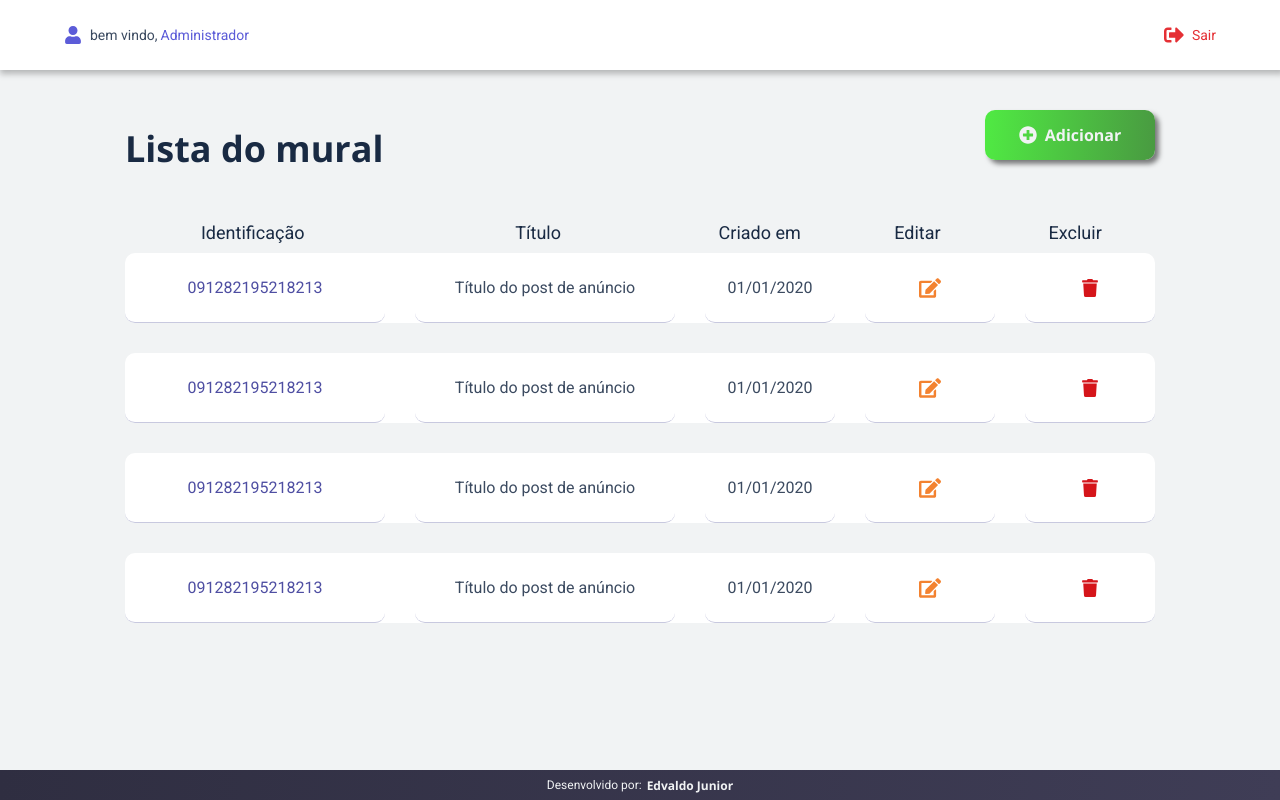
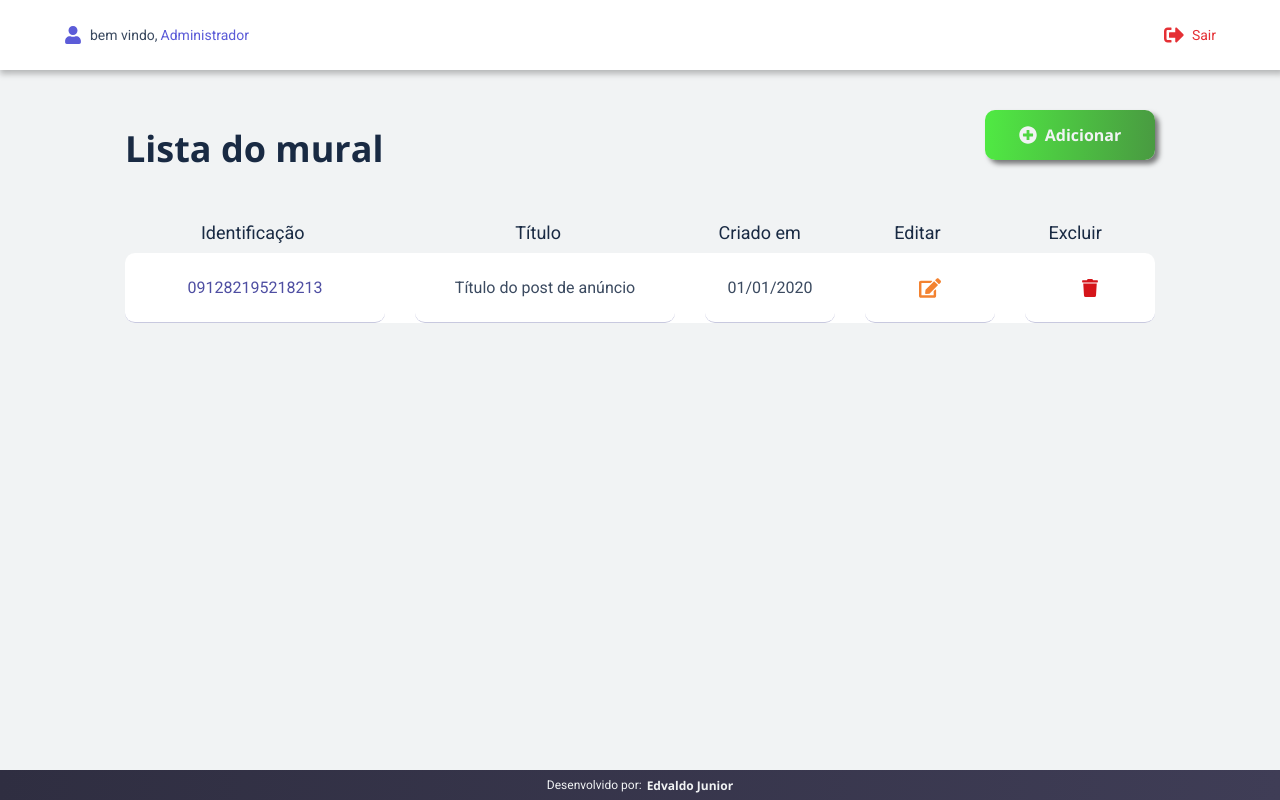
Before and after one commit to EddyPBR/mural-digital, a React (Create React App) app in the folder web/: page /admin/announces in a window 1280 px wide. Built offline with nearby package versions, Linux system fonts and the light colour scheme.

Commit message:
:package: Transformando <tr> and component TableRow | :wrench: Atribuindo Links a coluna de edição e exclusão da TrableRow

```diff
--- /dev/null
+++ b/web/src/components/TableRow/index.tsx
@@ -0,0 +1,113 @@
+import React from "react";
+import styled from "styled-components";
+import { Link } from "react-router-dom";
+import { FaTrash, FaEdit } from "react-icons/fa";
+
+interface TableRow {
+  id: string;
+  title: string;
+  date: string;
+}
+
+const TableRow: React.FC<TableRow> = (props) => {
+  const { id, title, date } = props;
+  return (
+    <Row>
+      <td>{id}</td>
+      <td>{title}</td>
+      <td>{date}</td>
+      <td>
+        <Link to={`/announces/edit/${id}`}>
+          <FaEdit size={22} />
+        </Link>
+      </td>
+      <td>
+        <Link onClick={ (event) => {
+          event.preventDefault();
+          console.log("ok")
+        } } to={`/announces/delete/${id}`}>
+          <FaTrash size={18} />
+        </Link>
+      </td>
+    </Row>
+  );
+};
+
+const Row = styled.tr`
+  width: 100%;
+  height: 7rem;
+  background-color: #fff;
+  display: grid;
+  grid-template-columns: 2fr 2fr 1fr 1fr 1fr;
+  gap: 3rem;
+  border-radius: 1rem;
+  margin-bottom: 3rem;
+
+  table-layout: fixed;
+
+  && > td {
+    font: 400 1.6rem/2.4rem "Roboto", sans-serif;
+    color: var(--color-text);
+    border-radius: 1rem;
+    border-bottom: 0.1rem solid #c8c9df;
+
+    display: flex;
+    align-items: center;
+    justify-content: center;
+  }
+
+  && > td:hover {
+    transition: 1s;
+    border: 0.1rem solid #c8c9df;
+  }
+
+  && > td:nth-child(1) {
+    color: var(--color-secundary-light);
+  }
+
+  && > td:nth-child(4) {
+    color: #f38230;
+  }
+
+  && > td:nth-child(5) {
+    color: #d5151a;
+  }
+
+  && > td:nth-child(4) > a {
+    width: 100%;
+    height: 100%;
+    color: #f38230;
+    text-decoration: none;
+
+    display: flex;
+    align-items: center;
+    justify-content: center;
+  }
+
+  && > td:nth-child(5) > a {
+    width: 100%;
+    height: 100%;
+    text-decoration: none;
+    color: #d5151a;
+
+    display: flex;
+    align-items: center;
+    justify-content: center;
+  }
+
+  && > td:nth-child(4):hover {
+    background: rgba(253, 216, 53, 0.4);
+    border-color: rgba(253, 216, 53, 0.4);
+    transition: 0.3s;
+    cursor: pointer;
+  }
+
+  && > td:nth-child(5):hover {
+    background: rgba(213, 21, 26, 0.2);
+    border-color: rgba(213, 21, 26, 0.2);
+    transition: 0.3s;
+    cursor: pointer;
+  }
+`;
+
+export default TableRow;
--- a/web/src/pages/AnnounceList/index.tsx
+++ b/web/src/pages/AnnounceList/index.tsx
@@ -1,9 +1,10 @@
 import React from "react";
 import styled from "styled-components";
 import { Link } from "react-router-dom";
-import { FaTrash, FaEdit, FaPlusCircle } from "react-icons/fa";
+import { FaPlusCircle } from "react-icons/fa";
 
 import AdminNavbar from "../../components/AdminNavbar";
+import TableRow from "../../components/TableRow";
 
 const AnnounceList: React.FC = () => {
   return (
@@ -30,125 +31,11 @@ const AnnounceList: React.FC = () => {
             </tr>
           </TableHeader>
           <TableBody>
-            <tr>
-              <td>091282195218213</td>
-              <td>Título do post de anúncio</td>
-              <td>01/01/2020</td>
-              <td>
-                <FaEdit size={22} />
-              </td>
-              <td>
-                <FaTrash size={18} />
-              </td>
-            </tr>
-
-            <tr>
-              <td>091282195218213</td>
-              <td>Título do post de anúncio</td>
-              <td>01/01/2020</td>
-              <td>
-                <FaEdit size={22} />
-              </td>
-              <td>
-                <FaTrash size={18} />
-              </td>
-            </tr>
-
-            <tr>
-              <td>091282195218213</td>
-              <td>Título do post de anúncio</td>
-              <td>01/01/2020</td>
-              <td>
-                <FaEdit size={22} />
-              </td>
-              <td>
-                <FaTrash size={18} />
-              </td>
-            </tr>
-
-            <tr>
-              <td>091282195218213</td>
-              <td>Título do post de anúncio</td>
-              <td>01/01/2020</td>
-              <td>
-                <FaEdit size={22} />
-              </td>
-              <td>
-                <FaTrash size={18} />
-              </td>
-            </tr>
-
-            <tr>
-              <td>091282195218213</td>
-              <td>Título do post de anúncio</td>
-              <td>01/01/2020</td>
-              <td>
-                <FaEdit size={22} />
-              </td>
-              <td>
-                <FaTrash size={18} />
-              </td>
-            </tr>
-
-            <tr>
-              <td>091282195218213</td>
-              <td>Título do post de anúncio</td>
-              <td>01/01/2020</td>
-              <td>
-                <FaEdit size={22} />
-              </td>
-              <td>
-                <FaTrash size={18} />
-              </td>
-            </tr>
-
-            <tr>
-              <td>091282195218213</td>
-              <td>Título do post de anúncio</td>
-              <td>01/01/2020</td>
-              <td>
-                <FaEdit size={22} />
-              </td>
-              <td>
-                <FaTrash size={18} />
-              </td>
-            </tr>
-
-            <tr>
-              <td>091282195218213</td>
-              <td>Título do post de anúncio</td>
-              <td>01/01/2020</td>
-              <td>
-                <FaEdit size={22} />
-              </td>
-              <td>
-                <FaTrash size={18} />
-              </td>
-            </tr>
-
-            <tr>
-              <td>091282195218213</td>
-              <td>Título do post de anúncio</td>
-              <td>01/01/2020</td>
-              <td>
-                <FaEdit size={22} />
-              </td>
-              <td>
-                <FaTrash size={18} />
-              </td>
-            </tr>
-
-            <tr>
-              <td>091282195218213</td>
-              <td>Título do post de anúncio</td>
-              <td>01/01/2020</td>
-              <td>
-                <FaEdit size={22} />
-              </td>
-              <td>
-                <FaTrash size={18} />
-              </td>
-            </tr>
+            <TableRow
+              id="091282195218213"
+              title="Título do post de anúncio"
+              date="01/01/2020"
+            />
           </TableBody>
         </Table>
       </Announce>
@@ -215,61 +102,6 @@ const TableBody = styled.tbody`
   max-height: 50vh;
   overflow-y: scroll;
   display: block;
-
-  && > tr {
-    width: 100%;
-    height: 7rem;
-    background-color: #fff;
-    display: grid;
-    grid-template-columns: 2fr 2fr 1fr 1fr 1fr;
-    gap: 3rem;
-    border-radius: 1rem;
-    margin-bottom: 3rem;
-
-    table-layout: fixed;
-  }
-
-  && > tr > td {
-    font: 400 1.6rem/2.4rem "Roboto", sans-serif;
-    color: var(--color-text);
-    border-radius: 1rem;
-    border-bottom: 0.1rem solid #c8c9df;
-
-    display: flex;
-    align-items: center;
-    justify-content: center;
-  }
-
-  && > tr > td:hover {
-    transition: 1s;
-    border: 0.1rem solid #c8c9df;
-  }
-
-  && > tr > td:nth-child(1) {
-    color: var(--color-secundary-light);
-  }
-
-  && > tr > td:nth-child(4) {
-    color: #f38230;
-  }
-
-  && > tr > td:nth-child(5) {
-    color: #d5151a;
-  }
-
-  && > tr > td:nth-child(4):hover {
-    background: rgba(253, 216, 53, 0.4);
-    border-color: rgba(253, 216, 53, 0.4);
-    transition: 0.3s;
-    cursor: pointer;
-  }
-
-  && > tr > td:nth-child(5):hover {
-    background: rgba(213, 21, 26, 0.2);
-    border-color: rgba(213, 21, 26, 0.2);
-    transition: 0.3s;
-    cursor: pointer;
-  }
 `;
 
 const Button = styled.a`
```
